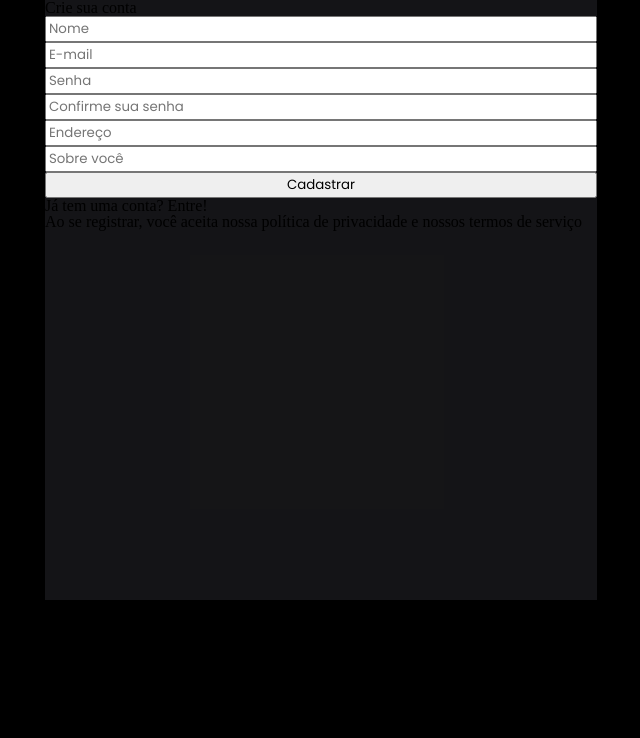
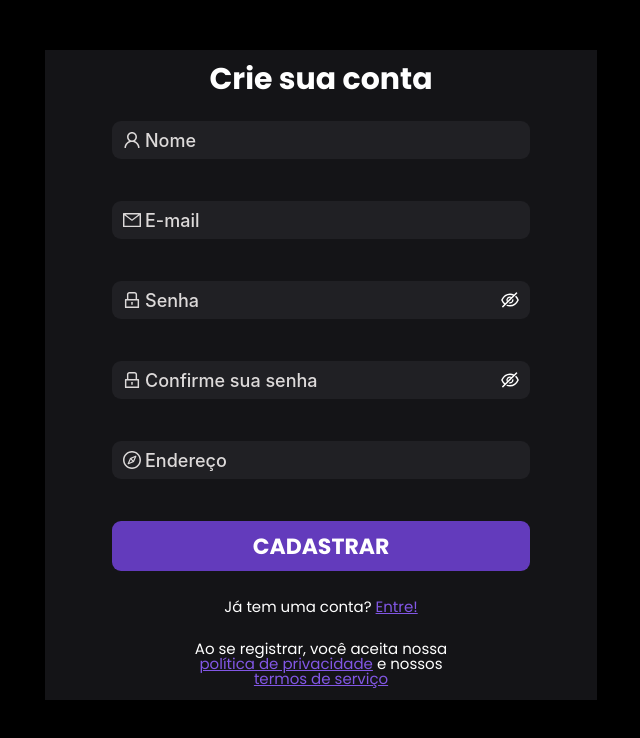
Before and after one commit to laradepaula21/doti-case, a React (Vite) app: page / in a window 1280 px wide. Shown: the top 738 px of the page, without its empty margins (319-959 px from the left). Built offline with nearby package versions, Linux system fonts and the light colour scheme.

Commit message:
feat: sign-up

```diff
--- a/package.json
+++ b/package.json
@@ -10,6 +10,8 @@
     "preview": "vite preview"
   },
   "dependencies": {
+    "@ant-design/icons": "^5.1.0",
+    "antd": "^5.5.0",
     "react": "^18.2.0",
     "react-dom": "^18.2.0",
     "styled-components": "^4.1.3"
--- a/src/components/Header.jsx
+++ b/src/components/Header.jsx
@@ -10,7 +10,7 @@ export default function Header({underline}) {
         <StyledHeader>
             <img src={logoDoti} alt="logoDoti" />
             <h1 className={underline == "home" ? "underline" : ""}
-            onClick={() => navigate("/")}
+            onClick={() => navigate("/home")}
             >Home</h1>
             <h1 className={underline == "blog" ? "underline" : ""}
             onClick={() => navigate("/blog")}
--- a/src/pages/Sign/SignUpPage.jsx
+++ b/src/pages/Sign/SignUpPage.jsx
@@ -1,21 +1,88 @@
 import styled from "styled-components"
+import {  CompassOutlined, EyeInvisibleOutlined,
+EyeOutlined, LockOutlined, MailOutlined, UserOutlined } from "@ant-design/icons";
+import { Input } from 'antd';
+import { useState } from "react";
 
 export default function SignUp() {
+
+    const [passwordVisible, setPasswordVisible] = useState(false);
+    const [confirmedPasswordVisible, setConfirmedPasswordVisible] = useState(false);
+    const [form, setForm] = useState({name: "", email: "", password: "",
+    confirmedPassword: "", adress: ""})
+
+    function handleForm(e) {
+        e.preventDefault();
+        setForm({...form, [e.target.name]: e.target.value});
+    }
+
+    function submitForm(e) {
+        e.preventDefault();
+        if (form.password != form.confirmedPassword) {
+            return alert("A senha e a confirmação de senha foram escritas diferentemente. " +
+            "Tente novamente")
+        }
+    }
+
     return (
     <>
     <SignUpStyled>
         <h1> Crie sua conta</h1>
         <FormStyled>
-            <input placeholder="Nome"></input>
-            <input placeholder="E-mail"></input>
-            <input placeholder="Senha"></input>
-            <input placeholder="Confirme sua senha"></input>
-            <input placeholder="Endereço"></input>
-            <input placeholder="Sobre você"></input>
-            <button>Cadastrar</button>
+            <InputStyled placeholder="Nome"
+            prefix={<UserOutlined className="icon"/>}
+            type="name"
+            name="name"
+            required
+            value={form.name}
+            onChange={handleForm}
+            />
+            <InputStyled placeholder="E-mail"
+            prefix={<MailOutlined className="icon"/>}
+            type="email"
+            name="email"
+            required
+            value={form.email}
+            onChange={handleForm}
+            />
+            <InputPassword placeholder="Senha"
+            prefix={<LockOutlined className="icon"/>}
+            type="password"
+            name="password"
+            visibilityToggle={{ visible: passwordVisible, onVisibleChange: setPasswordVisible }}
+            iconRender={(visible) =>
+            (visible ? <EyeOutlined style={{color: "white"}}/> :
+             <EyeInvisibleOutlined style={{color: "white"}}/>)}
+             required
+             value={form.password}
+            onChange={handleForm}
+            />
+            <InputPassword placeholder="Confirme sua senha"
+            prefix={<LockOutlined className="icon"/>}
+            visibilityToggle={{ visible: confirmedPasswordVisible, onVisibleChange: setConfirmedPasswordVisible }}
+            iconRender={(visible) =>
+            (visible ? <EyeOutlined style={{color: "white"}}/> :
+             <EyeInvisibleOutlined style={{color: "white"}}/>)}
+            type="password"
+            name="confirmedPassword"
+            required
+            value={form.confirmedPassword}
+            onChange={handleForm}
+            />
+            <InputStyled placeholder="Endereço"
+            prefix={<CompassOutlined className="icon"/>}
+            type="text"
+            name="adress"
+            required
+            value={form.adress}
+            onChange={handleForm}
+            />
+            <button type="submit" onClick={submitForm}>CADASTRAR</button>
         </FormStyled>
-        <h2>Já tem uma conta? Entre!</h2>
-        <h2>Ao se registrar, você aceita nossa política de privacidade e nossos termos de serviço</h2>
+        <h2>Já tem uma conta? <a href="https://cpejr.com/portifolio/">Entre!</a></h2>
+        <h2>Ao se registrar, você aceita nossa <br/>
+            <a href="https://cpejr.com/portifolio/">política de privacidade</a> e nossos <br/>
+            <a href="https://cpejr.com/portifolio/">termos de serviço</a></h2>
     </SignUpStyled>
     </>
     )
@@ -24,13 +91,131 @@ export default function SignUp() {
 const SignUpStyled = styled.div`
     display: flex;
     flex-direction: column;
+    align-items: center;
+    justify-content: space-around;
     width: 552px;
-    height: 600px;
+    height: 650px;
     margin: auto;
+    margin-top: 50px;
     background-color: rgba(32, 32, 36, 0.65);
+    h1 {
+        font-family: 'Poppins', sans-serif;
+        font-weight: 600;
+        font-size: 30px;
+        color: #FFFFFF;
+    }
+    h2 {
+        font-family: 'Poppins', sans-serif;
+        font-weight: 400;
+        font-size: 15px;
+        text-align: center;
+        color: #FFFFFF;
+    }
+    a {
+        color: #8257E5;
+        text-decoration: underline;
+    }
+    a:hover {
+        cursor: pointer;
+        filter: brightness(120%)
+    }
 `
 
 const FormStyled = styled.form`
+    height: 450px;
     display: flex;
     flex-direction: column;
+    justify-content: space-between;
+    input {
+        width: 418px;
+        height: 38px;
+        background: rgba(32, 32, 36, 0.65);
+        border-radius: 9px;
+        border: none;
+        font-weight: 500;
+        font-size: 18px;
+        color: #DDDADA;
+    }
+    input::placeholder {
+        font-weight: 500;
+        font-size: 18px;
+        color: #DDDADA;
+    }
+    button {
+        width: 418px;
+        height: 50px;
+        background: #633BBC;
+        border: none;
+        font-weight: 600;
+        font-size: 22px;
+        color: #FFFFFF;
+        border-radius: 9px;
+        transition: all 0.3s ease-in-out;
+    }
+    button:hover {
+        background-color: #FFFFFF;
+        color: #633BBC;
+    }
 `
+
+const InputStyled = styled(Input)`
+    width: 418px;
+    height: 38px;
+    background: rgba(32, 32, 36, 1);
+    border-radius: 9px;
+    border: none;
+    font-weight: 500;
+    font-size: 18px;
+    color: #DDDADA;
+    ::placeholder {
+        font-weight: 500;
+        font-size: 18px;
+        color: #DDDADA;
+    }
+    input {
+        height: 30px;
+    }
+    :focus-within{
+        .icon {
+            color: #633BBC;
+        }
+        filter: brightness(120%)
+    }
+    :hover {
+        .icon {
+            color: #633BBC;
+        }
+        filter: brightness(120%)
+    }
+`
+
+const InputPassword = styled(Input.Password)`
+    width: 418px;
+    height: 38px;
+    background: rgba(32, 32, 36, 1);
+    border-radius: 9px;
+    border: none;
+    font-weight: 500;
+    font-size: 18px;
+    color: #DDDADA;
+    ::placeholder {
+        font-weight: 500;
+        font-size: 18px;
+        color: #DDDADA;
+    }
+    input {
+        height: 30px;
+    }
+    :focus-within{
+        .icon {
+            color: #633BBC;
+        }
+        filter: brightness(120%)
+    }
+    :hover {
+        .icon {
+            color: #633BBC;
+        }
+        filter: brightness(120%)
+    }
+`
--- a/src/style/GlobalStyle.jsx
+++ b/src/style/GlobalStyle.jsx
@@ -8,7 +8,7 @@ body {
     background-color: #000000;
     width: 100vw;
     height: 100%;
-    overflow-y: hidden;
+    overflow-x: hidden;
 }
 `
 
```
Also changed, not shown: 1 other file (tests, documents, lock files or other folders).
